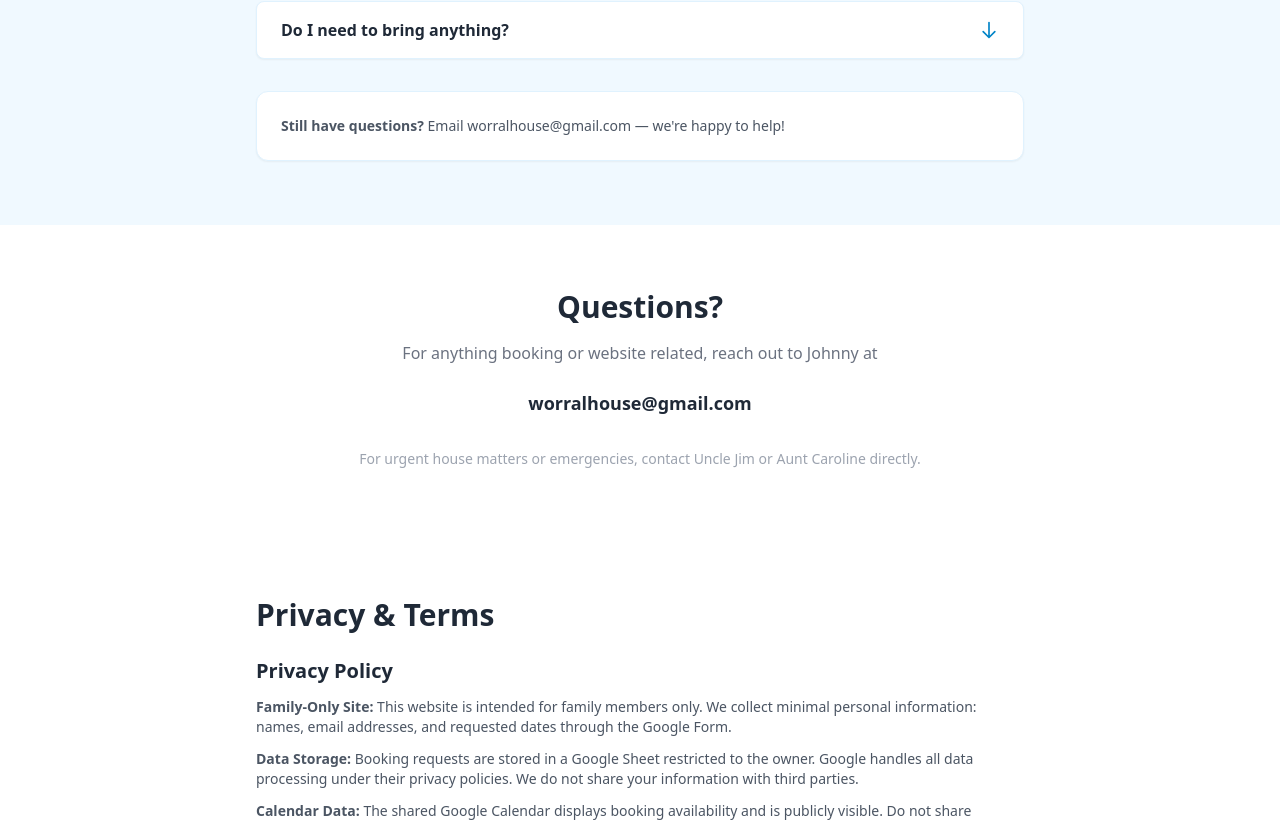
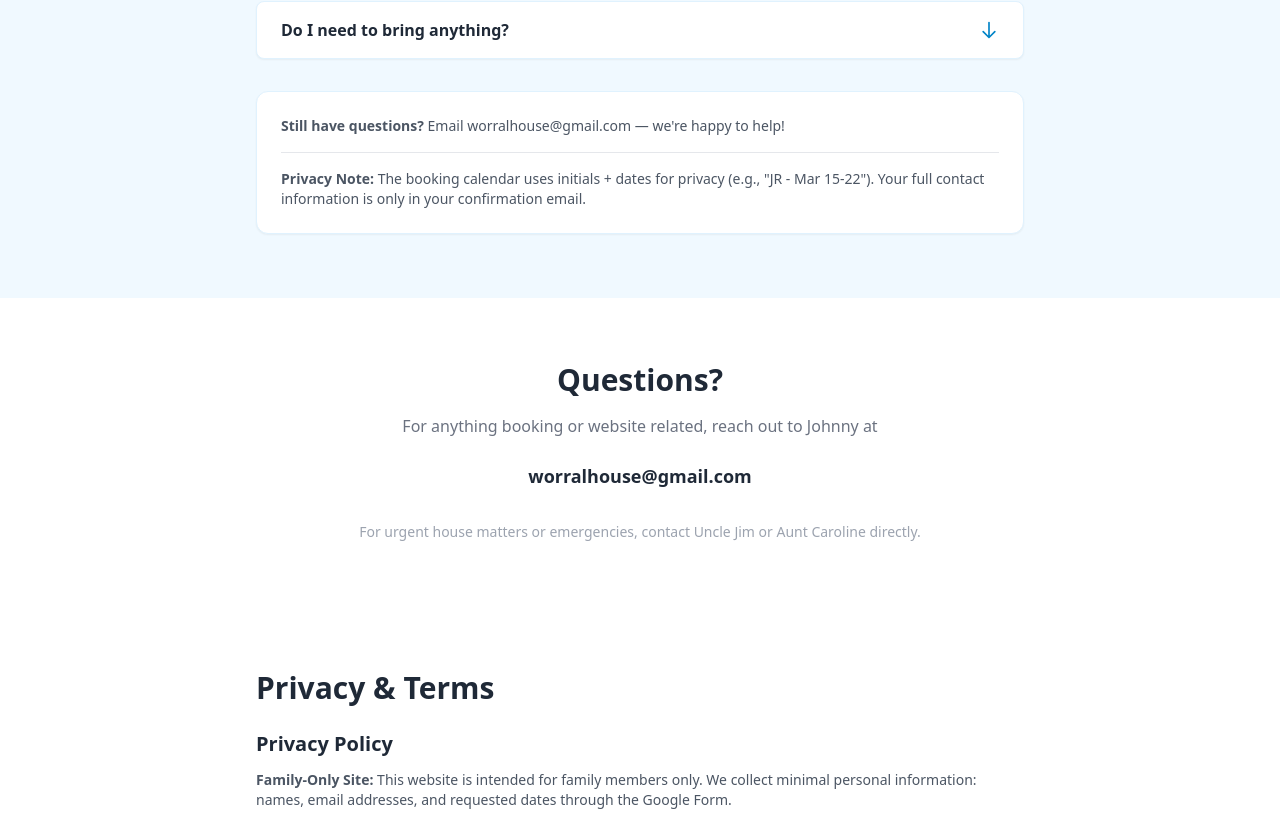
Before and after one commit to johnhreardoniv/worral-house-site, a React (Vite) app: page / in a window 1280 px wide. Shown: the part 6426-7248 px from the top of the page. Built offline with nearby package versions, Linux system fonts and the light colour scheme.

Commit message:
docs: document calendar privacy approach using code names for event titles

```diff
--- a/src/App.jsx
+++ b/src/App.jsx
@@ -532,6 +532,9 @@ function FAQSection() {
           <p className="text-sm text-gray-600">
             <strong>Still have questions?</strong> Email worralhouse@gmail.com — we're happy to help!
           </p>
+          <p className="text-sm text-gray-600 mt-4 pt-4 border-t border-gray-200">
+            <strong>Privacy Note:</strong> The booking calendar uses initials + dates for privacy (e.g., "JR - Mar 15-22"). Your full contact information is only in your confirmation email.
+          </p>
         </div>
       </div>
     </section>
@@ -555,7 +558,7 @@ function PrivacySection() {
                 <strong>Data Storage:</strong> Booking requests are stored in a Google Sheet restricted to the owner. Google handles all data processing under their privacy policies. We do not share your information with third parties.
               </p>
               <p>
-                <strong>Calendar Data:</strong> The shared Google Calendar displays booking availability and is publicly visible. Do not share personal information in calendar event titles or descriptions.
+                <strong>Calendar Data:</strong> The shared Google Calendar displays booking availability and is publicly visible. For privacy, calendar events use initials + dates only (e.g., "JR - Mar 15-22"). Phone numbers and full names appear only in your confirmation email.
               </p>
               <p>
                 <strong>Email Communications:</strong> We only email confirmations and house information. Your email will not be added to mailing lists or shared.
```
